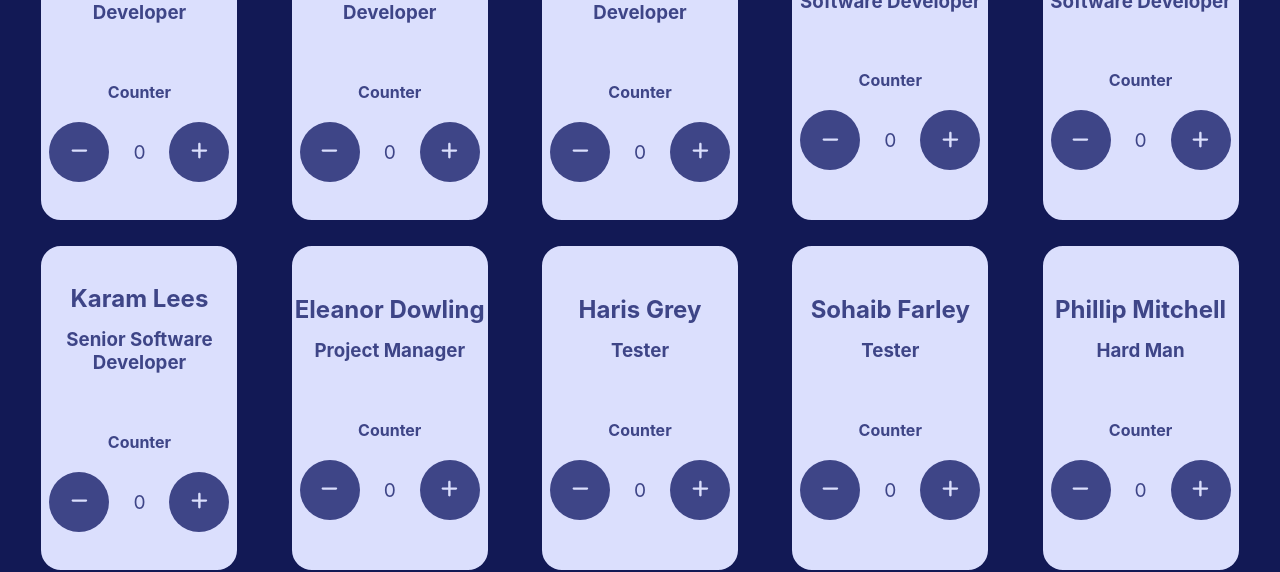
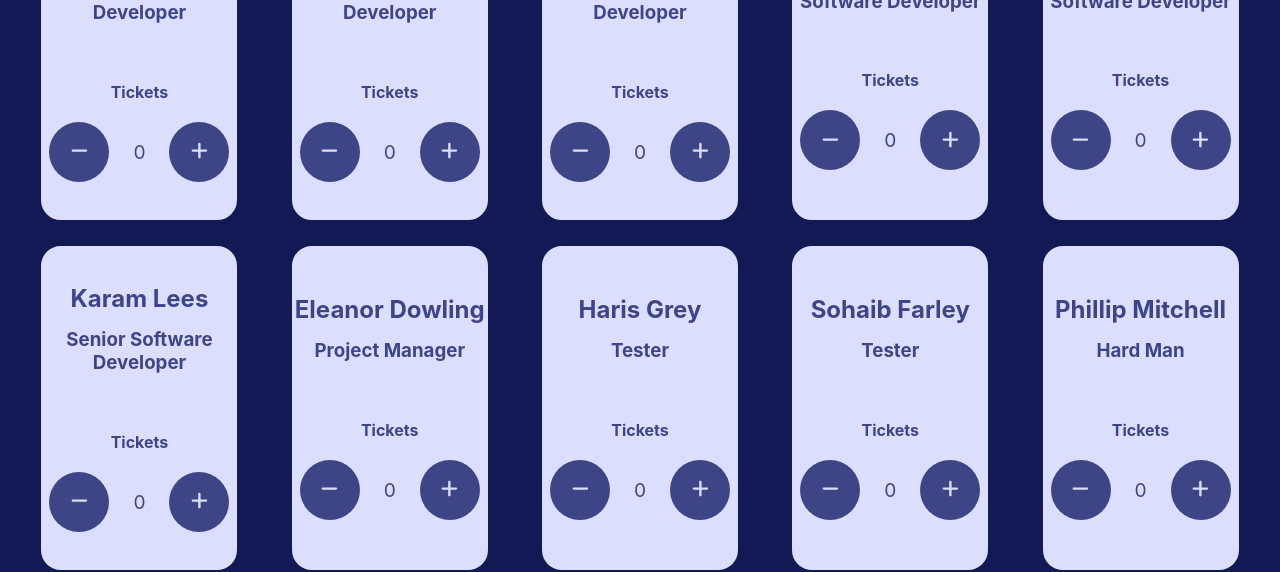
Before and after one commit to HPTR/ticket-tracker, a React (Create React App) app: page / in a window 1280 px wide. Shown: the part 197-769 px from the top of the page. Built offline with nearby package versions, Linux system fonts and the light colour scheme.

Commit message:
Prevent counter from going below 0

```diff
--- a/src/components/Counter/Counter.jsx
+++ b/src/components/Counter/Counter.jsx
@@ -16,12 +16,14 @@ const Counter = () => {
   };
 
   const handleDecrement = () => {
-    setCount(count - 1);
+    if (count !== 0) {
+      setCount(count - 1);
+    }
   };
 
   return (
     <div className='counter'>
-        <h4 className='counter__title'>Counter</h4>
+        <h4 className='counter__title'>Tickets</h4>
         <button type="decrement" onClick={handleDecrement} className="counter__button counter__button--decrement">{minusIcon}</button>
         <p className='counter__count'>{count}</p>
         <button type="increment" onClick={handleIncrement} className="counter__button counter__button--increment">{plusIcon}</button>
```
